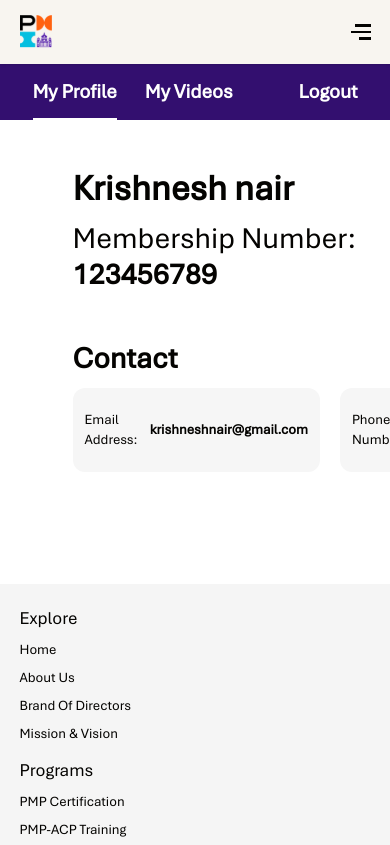
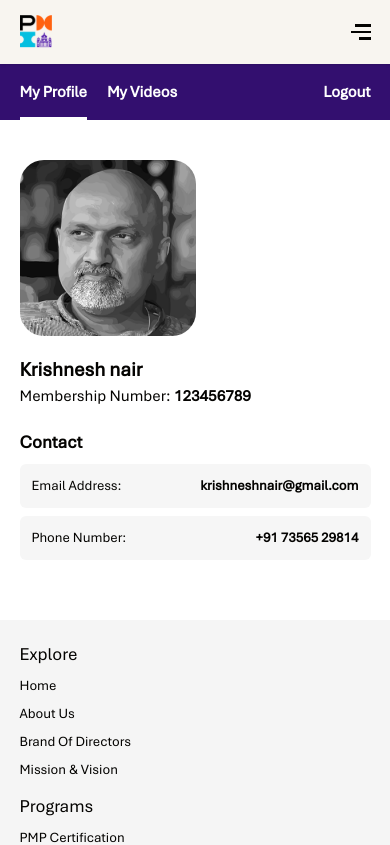
Before and after one commit to Praise-Oyeniyi/pmi, a React (Vite) app: page /Profile in a window 390 px wide. Shown: the top 845 px of the page. Built offline with nearby package versions, Linux system fonts and the light colour scheme.

Commit message:
dashboard

```diff
--- a/src/components/Profile/Info.jsx
+++ b/src/components/Profile/Info.jsx
@@ -4,29 +4,29 @@ import PP from '../../assets/images/profile-img.png'
 
 const Info = () => {
   return (
-    <div className='flex items-center gap-x-10'>
-        <div className='h-72 w-72 rounded-3xl relative overflow-hidden'>
+    <div className='md:flex items-center gap-x-10'>
+        <div className='w-44 h-44 md:h-72 md:w-72 rounded-3xl relative overflow-hidden'>
             <img src={PP} alt="" className='absolute h-full w-full object-cover '/>
         </div>
 
-        <div className='flex flex-col justify-between gap-y-12 h-full '>
-            <div className='space-y-3'>
-                <h3 className='text-4xl font-bold'>Krishnesh nair</h3>
-                <h5 className='capitalize text-3xl font-medium'>membership number: <span className='font-semibold'>123456789</span> </h5>
+        <div className='flex flex-col justify-between  gap-y-5 md:gap-y-12 h-full py-5 md:py-0'>
+            <div className='md:space-y-2'>
+                <h3 className='text-xl md:text-3xl font-bold'>Krishnesh nair</h3>
+                <h5 className='capitalize text-base md:text-xl font-medium'>membership number: <span className='font-semibold'>123456789</span> </h5>
             </div>
 
 
-            <div className='space-y-3'>
-                <h3 className='text-3xl font-semibold'>Contact</h3>
-                <div className='flex gap-x-5'>
-                    <div className='bg-[#F6F6F6] rounded-xl flex items-center gap-x-3 p-3'>
+            <div className='space-y-2'>
+                <h3 className='text-lg md:text-xl font-semibold'>Contact</h3>
+                <div className='md:flex gap-x-5 space-y-2 md:space-y-0'>
+                    <div className='bg-[#F6F6F6] rounded-md justify-between md:justify-self-start md:rounded-xl flex items-center gap-x-3 p-3'>
                         <h6 className='text-sm md:text-xl font-normal capitalize'>email address:</h6>
                         <h5 className='text-sm md:text-xl font-semibold'>krishneshnair@gmail.com</h5>
                     </div>
 
-                    <div className='bg-[#F6F6F6] rounded-xl flex items-center gap-x-4 p-3'>
-                        <h6 className='text-sm md:text-xl font-normal capitalize'>Phone number::</h6>
-                        <h5 className='text-sm md:text-xl font-semibold'>+91 73565 29814</h5>
+                    <div className='bg-[#F6F6F6] rounded-md justify-between md:justify-self-start md:rounded-xl flex items-center gap-x-4 p-3'>
+                        <h6 className='text-sm md:text-lg font-normal capitalize'>Phone number:</h6>
+                        <h5 className='text-sm md:text-lg font-semibold'>+91 73565 29814</h5>
                     </div>
                 </div>
             </div>
--- a/src/components/Profile/Videos.jsx
+++ b/src/components/Profile/Videos.jsx
@@ -4,10 +4,10 @@ import PI from '../../assets/icons/play-icon.svg'
 
 const Videos = () => {
   return (
-    <div className='w-full space-y-7 relative'>
-        <h3 className='text-4xl font-bold'>8 Videos</h3>
+    <div className='w-full space-y-4 md:space-y-7 relative'>
+        <h3 className='text-2xl md:text-4xl font-bold'>8 Videos</h3>
 
-        <div className='w-full grid justify-start items-center gap-4 grid-cols-4 flex-wrap'>
+        <div className='w-full grid justify-start items-center gap-4 gap-y-7 grid-cols-2 md:grid-cols-4 flex-wrap'>
             {
                 [...Array(8)].map((_, index)=>(
                     <div
@@ -15,22 +15,22 @@ const Videos = () => {
                         className="w-full capitalize "
                     >
                         <div className=' w-full'>
-                            <div className='w-fit h-fit relative'>
-                                <div className='relative h-50 w-full rounded-xl overflow-hidden'>
+                            <div className='w-fit h-fit relative cursor-pointer'>
+                                <div className='relative md:h-50 w-full rounded-xl overflow-hidden'>
                                     <img src={VI} alt=""  className=' w-full h-full object-cover'/>
                                 </div>
-                                <img src={PI} alt=""  className='absolute h-10 w-10 top-[50%] -translate-[50%] left-[50%]'/>
+                                <img src={PI} alt=""  className='absolute h-8 w-8 md:h-10 md:w-10 top-[50%] -translate-[50%] left-[50%]'/>
                             </div>
 
 
                             <div>
-                                <h4 className="text-xl font-semibold py-5">
+                                <h4 className="text-lg md:text-xl font-semibold py-3 leading-tight md:leading-normal">
                                     The world is your playground
                                 </h4>
 
-                                <div className='font-normal text-lg text-[#6C6C6C]'>
+                                <div className='font-normal text-sm md:text-lg text-[#6C6C6C]'>
                                     <h6>rohith bhat</h6>
-                                    <p className='tracking-tight'>PM open Space | 23.O5.2024 | 65m</p>
+                                    <p className='tracking-tight truncate'>PM open Space | 23.O5.2024 | 65m</p>
                                 </div>
                             </div>
                         </div>
--- a/src/components/global/Header.jsx
+++ b/src/components/global/Header.jsx
@@ -43,13 +43,13 @@ const Header = () => {
                             <Link to={'/Home/Special Program/'}>
                                 <div className='relative flex items-center px-3 h-full  hover:bg-secondary hover:text-white duration-300 transition-all ease-linear'>Special Program</div>
                             </Link>
-                            <ul className='font-normal absolute space-y-1 w-[16rem] group-hover:border-t-secondary group-hover:block text-[#676767] bg-white px-4 py-3 border-t-4 border-t-transparent hidden'>
-                                <li className=''>E&C PM Footprints</li>
-                                <li>PM Footprints</li>
-                                <li>PM Enrich</li>
-                                <li>Academic Relations</li>
-                                <li>Non-Profits and NGOs</li>
-                                <li>PM Open Space</li>
+                            <ul className='font-normal absolute space-y-1 w-[16rem] group-hover:border-t-secondary group-hover:block text-[#676767] bg-white border border-hero-bg px-4 py-3 border-t-4 border-t-transparent hidden'>
+                                <li className='hover:border-b-[#200F3B] w-fit border-b border-b-transparent transition-all ease-in duration-200'>E&C PM Footprints</li>
+                                <li className='hover:border-b-[#200F3B] w-fit border-b border-b-transparent transition-all ease-in duration-200'>PM Footprints</li>
+                                <li className='hover:border-b-[#200F3B] w-fit border-b border-b-transparent transition-all ease-in duration-200'>PM Enrich</li>
+                                <li className='hover:border-b-[#200F3B] w-fit border-b border-b-transparent transition-all ease-in duration-200'>Academic Relations</li>
+                                <li className='hover:border-b-[#200F3B] w-fit border-b border-b-transparent transition-all ease-in duration-200'>Non-Profits and NGOs</li>
+                                <li className='hover:border-b-[#200F3B] w-fit border-b border-b-transparent transition-all ease-in duration-200'>PM Open Space</li>
                             </ul>
                         </li>
                         <li className='min-w-fit h-full'>
--- a/src/pages/User/Auth/Login.jsx
+++ b/src/pages/User/Auth/Login.jsx
@@ -17,17 +17,14 @@ const Login = () => {
   return (
     <div className='w-full h-auto bg-hero-bg font-aptos text-dark !overflow-x-hidden'>
         <Header/>
-        <div className='main w-full md:border-t border-t-[#D9D9D9] bg-white pb-20'>
+        <div className='main w-full md:border-t border-t-[#D9D9D9] bg-white'>
             <div className='flex justify-between items-center gap-x-28'>
-                <div className="w-[45%]">
-                    <div className='left w-[80%] space-y-7 ml-auto'>
-                        <div className='h-12 relative overflow-hidden'>
-                            <img src={Logo} alt="" className='absolute h-full object-cover' />
-                        </div>
+                <div className="w-full md:w-[45%]">
+                    <div className='left w-[90%] md:w-[80%] space-y-7 md:ml-auto md:-mt-10 mx-auto py-10 md:py-0'>
 
                         <div className='space-y-2 text-[#200F3B]'>
-                            <h3 className='text-4xl font-semibold'>Login</h3>
-                            <p className='text-xl font-normal '>Welcome! please log in with your PMI account to continue</p>
+                            <h3 className='text-2xl md:text-4xl font-semibold'>Login</h3>
+                            <p className='text-lg md:text-xl font-normal '>Welcome! please log in with your PMI account to continue</p>
                         </div>
 
                         <div className="form">
@@ -44,14 +41,14 @@ const Login = () => {
                                     />
                                 </div>
 
-                                <button type="submit" className='h-[3.625rem] cursor-pointer w-full justify-center items-center tracking-wider flex text-white text-lg font-semibold bg-[#7030A0] rounded-lg'>Request OTP</button>
+                                <button type="submit" className='h-[3.625rem] hover:opacity-80 transition-all duration-200 ease-in-out cursor-pointer w-full justify-center items-center tracking-wider flex text-white text-sm md:text-lg font-semibold bg-[#7030A0] rounded-lg'>Request OTP</button>
                             </form>
                         </div>
                     </div>
 
                 </div>
 
-                <div className="right w-[55%] relative">
+                <div className="right w-[55%] relative hidden md:block">
                     <div className='w-full min-h-[40rem] max-h-[54rem] relative'>
                         <img src={LI} alt="" className='min-h-full object-cover w-full absolute'/>
                     </div>
--- a/src/pages/User/Dashboard/Profile.jsx
+++ b/src/pages/User/Dashboard/Profile.jsx
@@ -11,25 +11,25 @@ const Profile = () => {
   return (
     <div className='w-full h-auto bg-hero-bg font-aptos text-dark !overflow-x-hidden'>
         <Header/>
-        <div className='main w-full bg-white pb-16'>
+        <div className='main w-full bg-white md:pb-16'>
             <div className="p-head w-full h-14 bg-purple flex items-center">
-                <div className='cursor-pointer h-full w-5/6 mx-auto text-white text-xl font-semibold flex items-center justify-between'>
-                    <ul className='flex items-center pt-3.5 h-full gap-x-7'>
+                <div className='cursor-pointer h-full w-[90%] md:w-5/6 mx-auto text-white text-base md:text-xl font-semibold flex items-center justify-between'>
+                    <ul className='flex items-center pt-4 md:pt-3.5 h-full gap-x-5 md:gap-x-7'>
                         {['My Profile', 'My Videos'].map((tab, index)=>(
                             <li
                                 key={index}
-                                className={`border-b-2 transition-all ease-linear duration-300 h-full ${index=== tabbed? "border-b-white": "border-b-transparent"} `}
+                                className={`border-b-3 transition-all ease-linear duration-200 h-full hover:opacity-70 ${index=== tabbed? "border-b-white": "border-b-transparent"} `}
                                 onClick={()=>setTabbed(index)}
                             >{tab}</li>
                         ))}
                     </ul>
 
-                    <button className='cursor-pointer'>Logout</button>
+                    <button className='cursor-pointer transition-all ease-linear duration-200 h-full hover:opacity-70'>Logout</button>
                 </div>
             </div>
 
 
-            <div className='py-12 w-5/6 mx-auto transition-all ease-linear duration-300'>
+            <div className='py-10 md:py-12 w-[90%] md:w-5/6 mx-auto transition-all ease-linear duration-300'>
                 {tabbed === 0?
                     <div>
                         <Info/>
--- a/src/pages/User/Dashboard/VDashboard.jsx
+++ /dev/null
@@ -1,9 +0,0 @@
-import React from 'react'
-
-const VDashboard = () => {
-  return (
-    <div>VDashboard</div>
-  )
-}
-
-export default VDashboard
```
Also changed, not shown: src/pages/User/Auth/Otp.jsx (+7 -10 lines).
